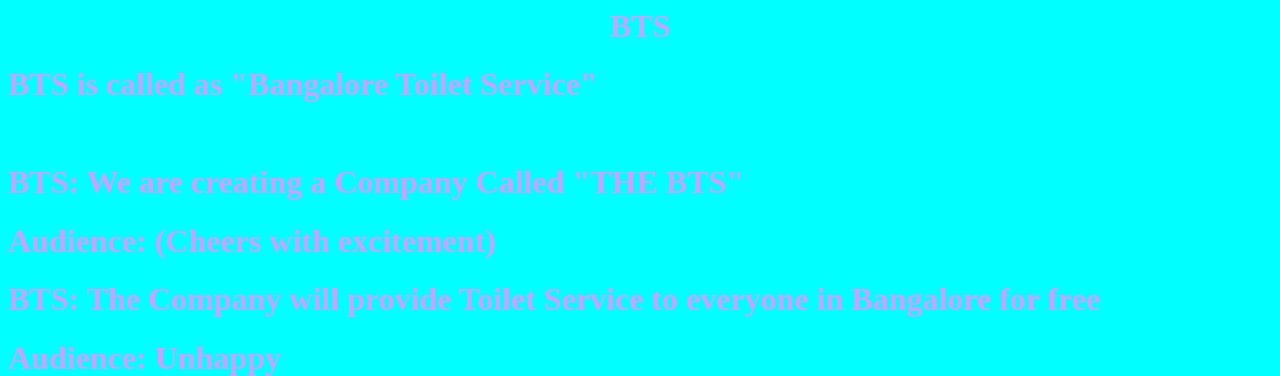
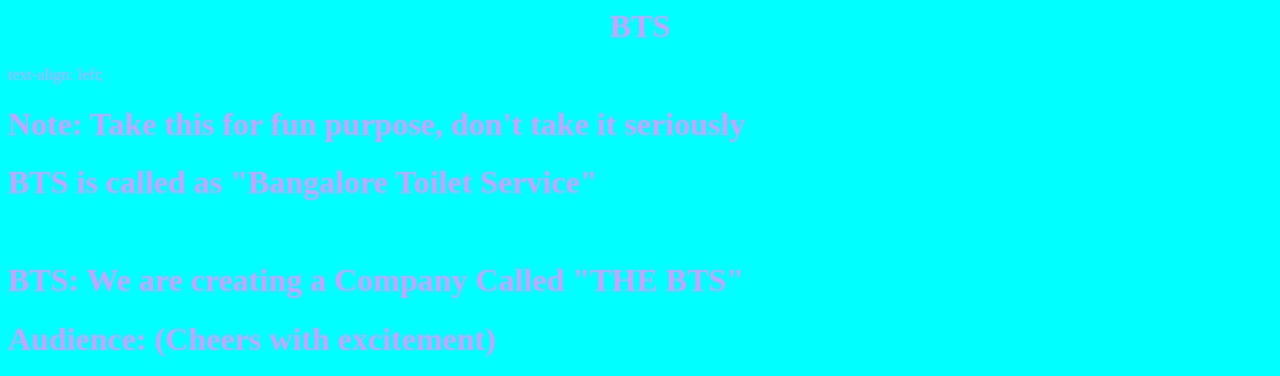
Before and after one commit to AstroMax101/BTS-ASTRO, a plain HTML site: page index.html in a window 1280 px wide. Shown: the top 376 px of the page. Drawn offline with Linux system fonts and the light colour scheme.

Commit message:
Update index.html

```diff
--- a/index.html
+++ b/index.html
@@ -7,6 +7,7 @@
          </body>
 
         <center> <h1> BTS </h1> </center>
+        text-align: left; <h1> Note: Take this for fun purpose, don't take it seriously </h1>
 
         <h1> BTS is called as "Bangalore Toilet Service" </h1>
         <br>
```
